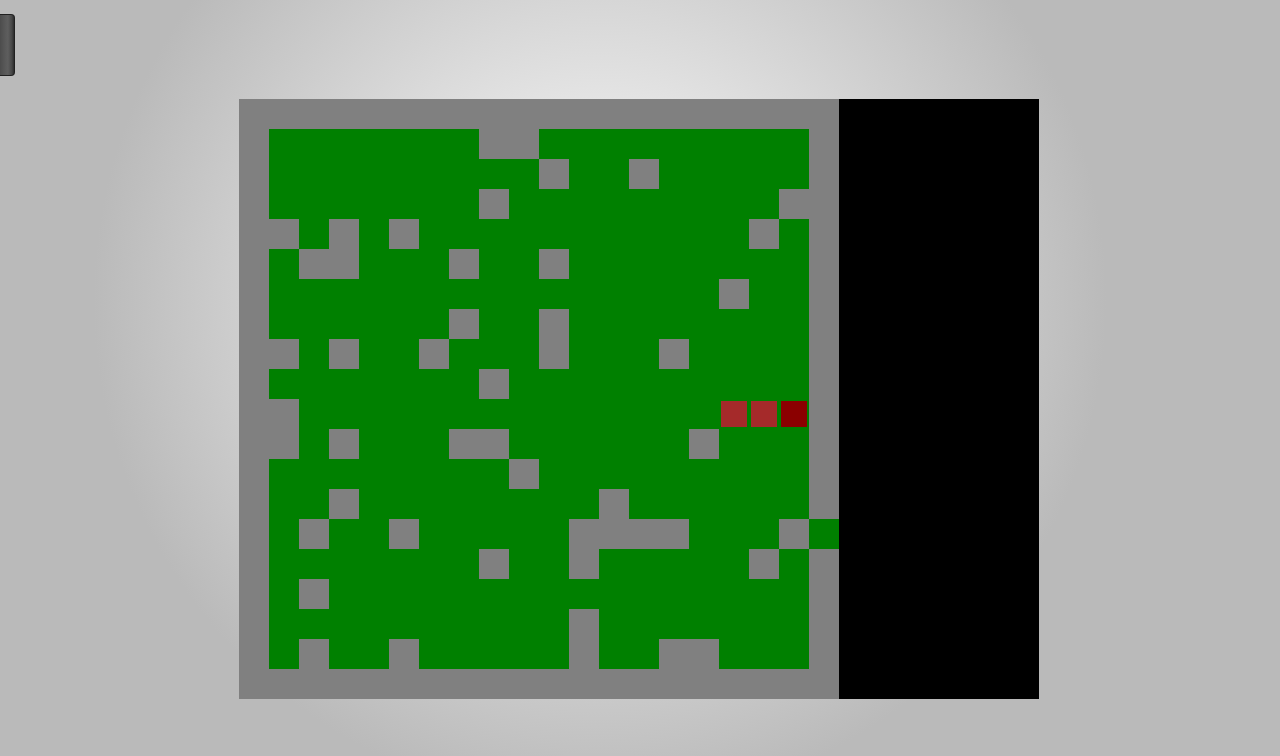
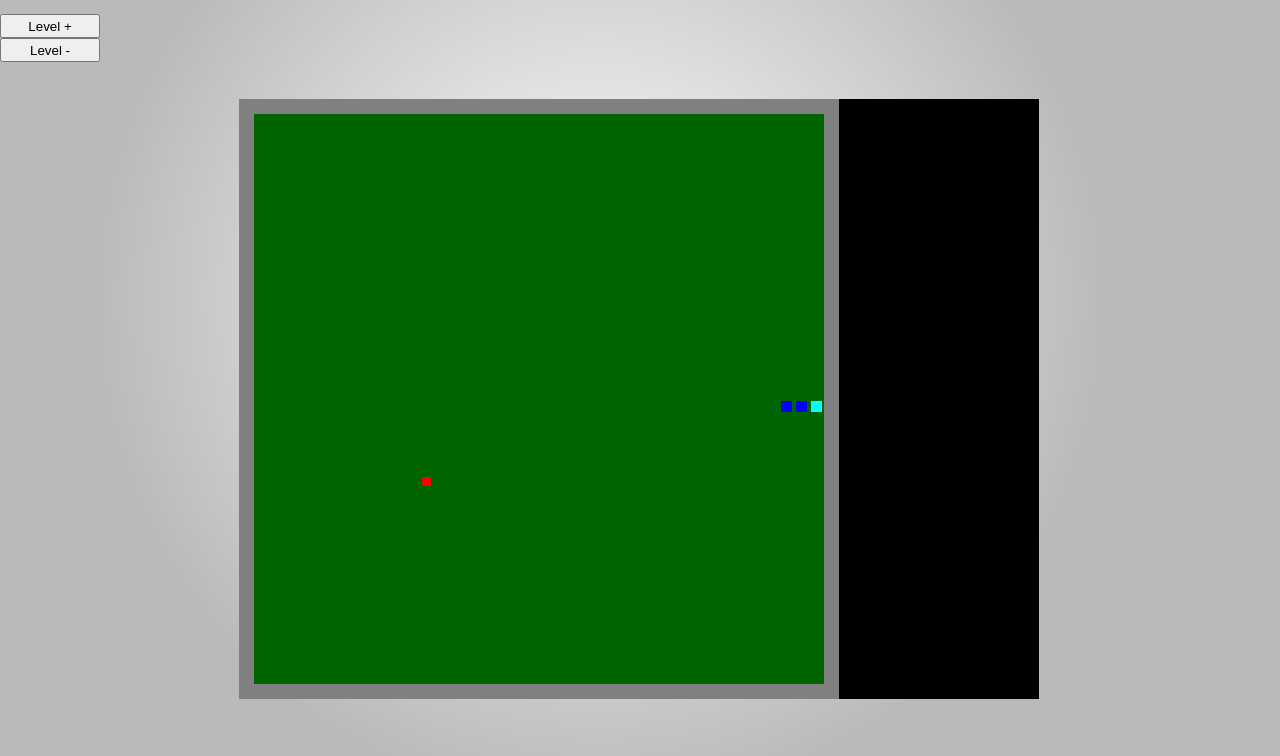
Before and after one commit to eXternum/html5-snake, a plain HTML site: page index.html in a window 1280 px wide. Drawn offline with Linux system fonts and the light colour scheme.

Commit message:
Apples!!

```diff
--- a/index.html
+++ b/index.html
@@ -15,7 +15,10 @@
 
             </canvas>
         </div>
-        <div id="info" class="collapsed">
+        <div id="info">
+        	<button onclick="javascript:Game.level--">Level +</button>
+        	<button onclick="javascript:Game.level++">Level -</button>
+        </div><!-- class="collapsed">-->
         </div>
 
         <script type="text/javascript">
--- a/main.css
+++ b/main.css
@@ -38,6 +38,8 @@ body {
     position:absolute;
     left: 0px;
     top: 14px;
+    width: 100px;
+    height: 24px;
 }
 #info.collapsed {
     color: #AAA;
--- a/scripts/game.js
+++ b/scripts/game.js
@@ -13,10 +13,10 @@ var Game = {
     assetsLoading: false,
     fps: 30,
     wait: 10,
-
+    level: 2,
     mapSize: {
-        x: 20,
-        y: 20
+        x: 40,
+        y: 40
         },
 
     map: null,
@@ -25,7 +25,14 @@ var Game = {
     snake: {
         parts: null,
         length: 0,
-        direction: 'right'
+        maxLength: 0,
+        direction: 'right',
+        newDirection: 'right'
+    },
+
+    apple: {
+    	x: 0,
+    	y: 0
     },
 // Methods
     Initialize: function (canvasElementId) {
@@ -51,18 +58,28 @@ var Game = {
 
 
             for (var j = 0; j < this.mapSize.x; ++j) {
-                if (i == 0 || j == 0 || i == this.mapSize.y - 1 || j == this.mapSize.x - 1)
+                if (i == 0 || j == 0 || i == this.mapSize.y - 1 || j == this.mapSize.x - 1) {
                     this.map[i][j] = -1;
-                else
+                } else {
+                	this.map[i][j] = 0;
+                }
+
+                /*
                     this.map[i][j] = getRandomInt(-2,10);
+                    */
+	            if (this.map[i][j] >= 0)
+	            {
+	            	this.snake.maxLength++;
+	            }
             }
         }
-        this.map[getRandomInt(0,this.mapSize.y -1)][getRandomInt(0,this.mapSize.x -1)] = 100;
+
+	    this.NewApple();
         console.log(this.map);
 
 
 
-        this.snake.parts = new Array(this.mapSize.x * this.mapSize.y);
+        this.snake.parts = new Array(this.snake.maxLength);
         this.snake.parts[0] = {
             x: this.mapSize.x / 2,
             y: this.mapSize.y / 2
@@ -84,16 +101,20 @@ var Game = {
         {
             switch (e.keyCode) {
                 case 37:
-                    self.snake.direction = 'left';
+                	if (self.snake.direction != 'right')
+                    	self.snake.newDirection = 'left';
                     break;
                 case 38:
-                    self.snake.direction = 'up';
+                	if (self.snake.direction != 'down')
+                    	self.snake.newDirection = 'up';
                     break;
                 case 39:
-                    self.snake.direction = 'right';
+                	if (self.snake.direction != 'left')
+                    	self.snake.newDirection = 'right';
                     break;
                 case 40:
-                    self.snake.direction = 'down';
+                	if (self.snake.direction != 'up')
+                    	self.snake.newDirection = 'down';
                     break;
             }
         });
@@ -108,6 +129,13 @@ var Game = {
 
     },
 
+    NewApple: function () {
+    	do {
+			        this.apple.x = getRandomInt(0,this.mapSize.y -2);
+			        this.apple.y = getRandomInt(0,this.mapSize.x -2);
+		} while (this.map[this.apple.y][this.apple.x] < 0);
+    },
+
     Draw: function () {
         this.context.fillStyle = "black";
         this.context.fillRect(0,0,800,600);
@@ -117,28 +145,31 @@ var Game = {
                 if (this.map[i][j] < 0)
                     this.context.fillStyle = "grey";
                 else
-                    this.context.fillStyle = "green";
+                    this.context.fillStyle = "darkgreen";
                 this.context.fillRect(j * tileSize, i * tileSize, tileSize, tileSize);
             }
         }
 
         for (i = 0; i < this.snake.length; ++i) {
             if (i === 0)
-                this.context.fillStyle = "darkred";
-            else if (i === 100)
-                this.context.fillStyle = "yellow";
+                this.context.fillStyle = "cyan";
             else
-                this.context.fillStyle = "brown";
+                this.context.fillStyle = "blue";
 
             this.context.fillRect(this.snake.parts[i].x * tileSize + 2, this.snake.parts[i].y * tileSize + 2, tileSize - 4, tileSize - 4);
 
         }
 
+
+        this.context.fillStyle = "red";
+        this.context.fillRect(this.apple.x * tileSize + 3, this.apple.y * tileSize + 3, tileSize - 6, tileSize - 6);
+
     },
     Update: function () {
         this.wait--;
         if (this.wait < 0) {
-            this.wait = 10;
+            this.wait = this.level;
+            	this.snake.direction = this.snake.newDirection;
             // Check
 
             switch (this.snake.direction) {
@@ -181,6 +212,19 @@ var Game = {
                     }
                 }
             }
+            // Apple
+            if (this.snake.parts[0].x == this.apple.x && this.snake.parts[0].y == this.apple.y)
+            {
+            	if (this.snake.length < this.snake.maxLength)
+            	{
+            		this.snake.parts[this.snake.length] = {
+            			x: this.snake.parts[this.snake.length - 1].x,
+            			y: this.snake.parts[this.snake.length - 1].y
+            		};
+            		this.snake.length++;
+            	}
+    			this.NewApple();
+            }
         }
     }
 
```
